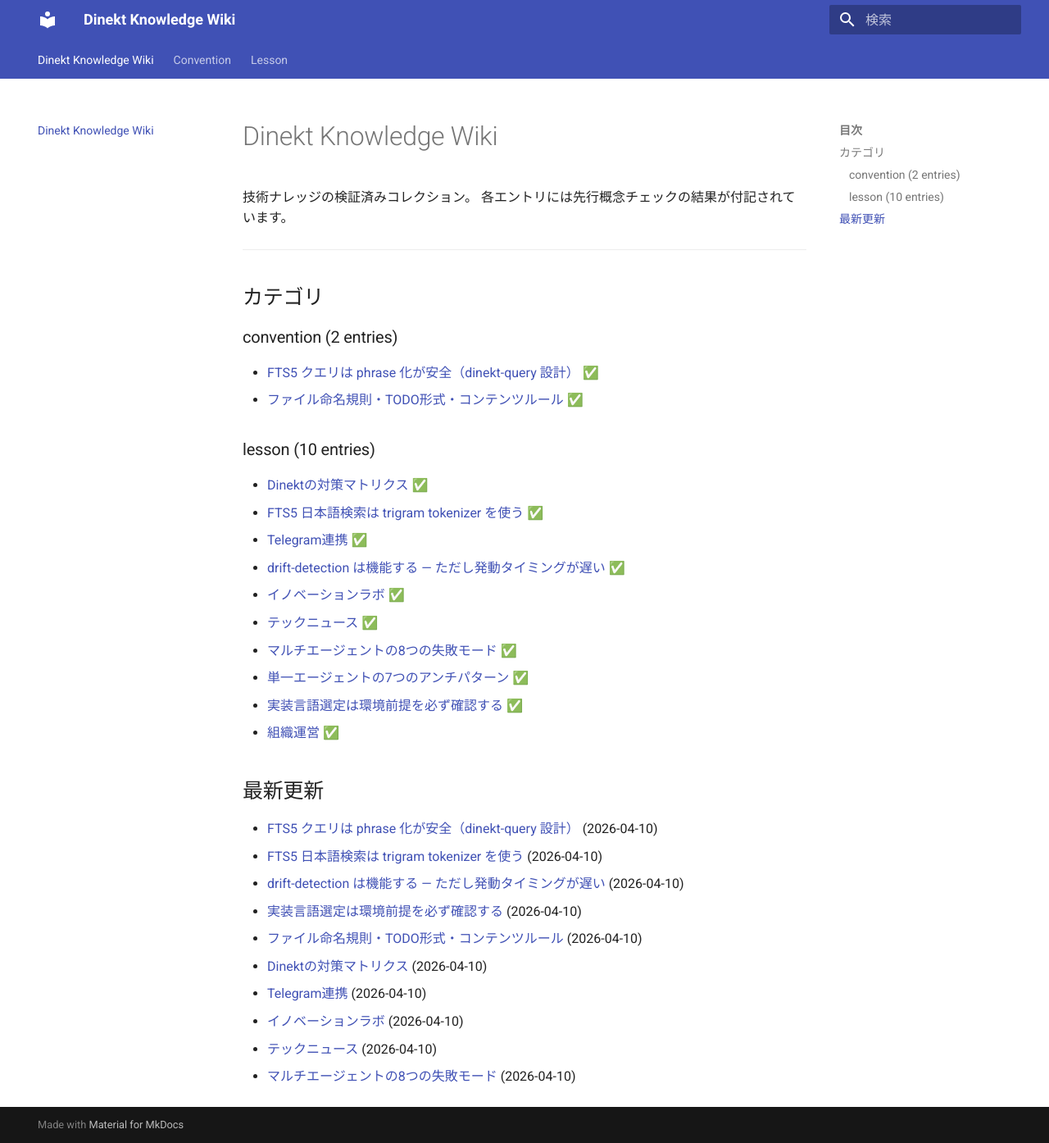
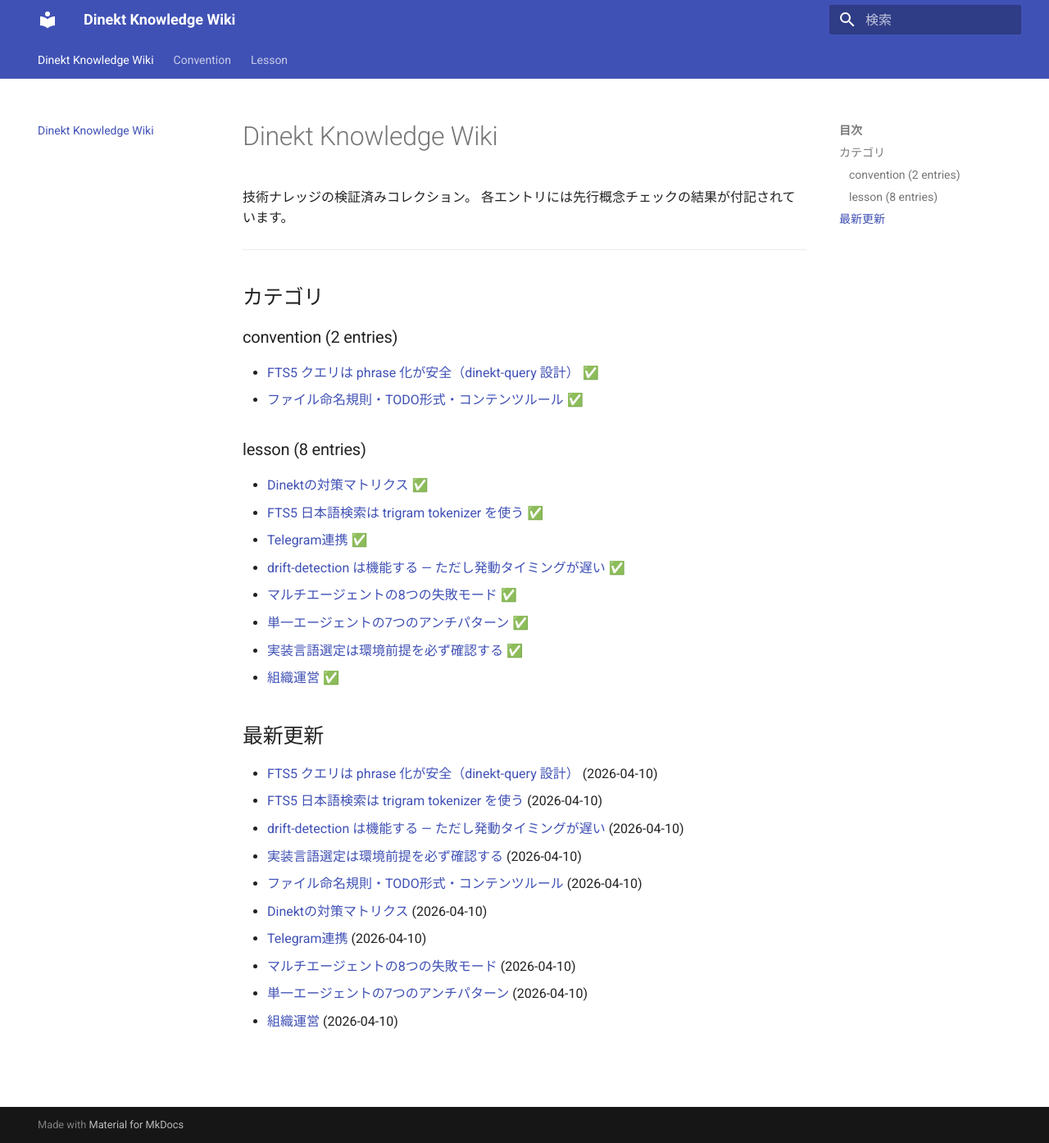
Before and after one commit to dinekt/dinekt-wiki, an MkDocs documentation site: the page built from docs/index.md, in a window 1280 px wide and 1394 px high. Shown: the whole window at 82% size. Built offline with MkDocs 1.6.1 and Material for MkDocs 9.7.7, drawn with Linux system fonts in a browser that asks for light colours.

Commit message:
fix: remove private-tier entries from public wiki
Manually set #8 (テックニュース) and #9 (イノベーションラボ) to private
via dinekt-update --public 0. These entries drift too close to the
author's business context for public publishing.

Also added:
- Manual override protection in filter_logic (auto-filter now respects
  entries flagged as manual_override)
- Stale page cleanup in generate_wiki.py (removes orphaned pages when
  entries go private)

```diff
--- a/docs/index.md
+++ b/docs/index.md
@@ -12,14 +12,12 @@
 - [FTS5 クエリは phrase 化が安全（dinekt-query 設計）](convention/fts5-クエリは-phrase-化が安全dinekt-query-設計.md) ✅
 - [ファイル命名規則・TODO形式・コンテンツルール](convention/ファイル命名規則todo形式コンテンツルール.md) ✅
 
-### lesson (10 entries)
+### lesson (8 entries)
 
 - [Dinektの対策マトリクス](lesson/dinektの対策マトリクス.md) ✅
 - [FTS5 日本語検索は trigram tokenizer を使う](lesson/fts5-日本語検索は-trigram-tokenizer-を使う.md) ✅
 - [Telegram連携](lesson/telegram連携.md) ✅
 - [drift-detection は機能する — ただし発動タイミングが遅い](lesson/drift-detection-は機能する-ただし発動タイミングが遅い.md) ✅
-- [イノベーションラボ](lesson/イノベーションラボ.md) ✅
-- [テックニュース](lesson/テックニュース.md) ✅
 - [マルチエージェントの8つの失敗モード](lesson/マルチエージェントの8つの失敗モード.md) ✅
 - [単一エージェントの7つのアンチパターン](lesson/単一エージェントの7つのアンチパターン.md) ✅
 - [実装言語選定は環境前提を必ず確認する](lesson/実装言語選定は環境前提を必ず確認する.md) ✅
@@ -34,6 +32,6 @@
 - [ファイル命名規則・TODO形式・コンテンツルール](convention/ファイル命名規則todo形式コンテンツルール.md) (2026-04-10)
 - [Dinektの対策マトリクス](lesson/dinektの対策マトリクス.md) (2026-04-10)
 - [Telegram連携](lesson/telegram連携.md) (2026-04-10)
-- [イノベーションラボ](lesson/イノベーションラボ.md) (2026-04-10)
-- [テックニュース](lesson/テックニュース.md) (2026-04-10)
 - [マルチエージェントの8つの失敗モード](lesson/マルチエージェントの8つの失敗モード.md) (2026-04-10)
+- [単一エージェントの7つのアンチパターン](lesson/単一エージェントの7つのアンチパターン.md) (2026-04-10)
+- [組織運営](lesson/組織運営.md) (2026-04-10)
```
Also changed, not shown: docs/lesson/イノベーションラボ.md (deleted, +0 -26 lines), docs/lesson/テックニュース.md (deleted, +0 -26 lines).
